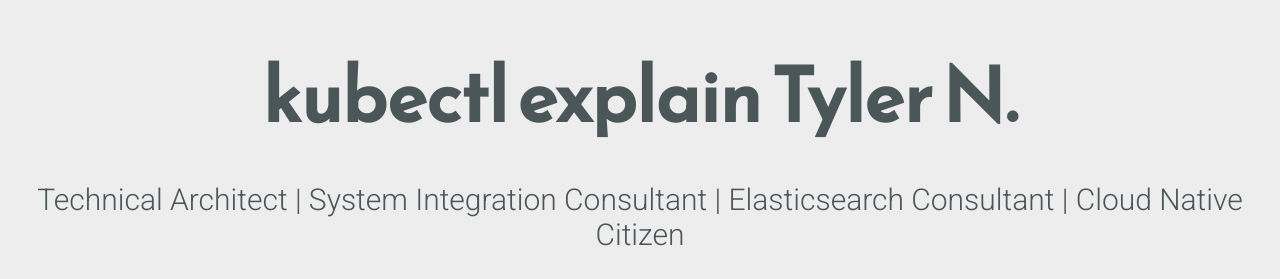
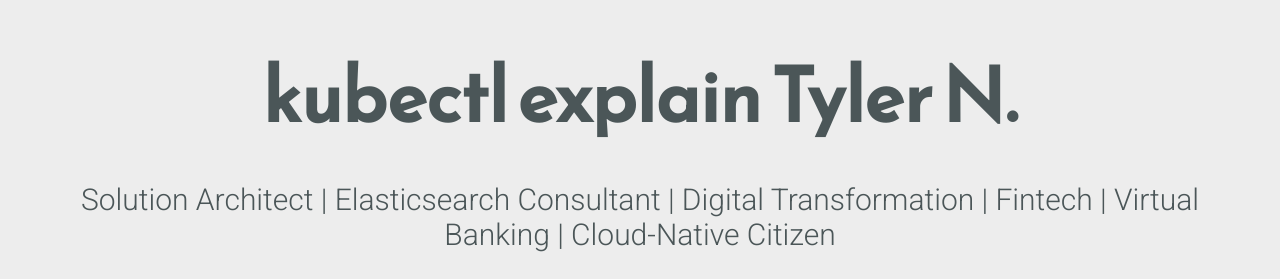
Before and after one commit to tylern91/tylern91.github.io, a plain HTML site: page index.html in a window 1280 px wide. Shown: the part 200-479 px from the top of the page. Drawn offline with Linux system fonts and the light colour scheme.

Commit message:
fix: headline

```diff
--- a/index.html
+++ b/index.html
@@ -18,7 +18,7 @@
 <body>
         <main>
                 <div class="intro">kubectl explain Tyler N.</div>
-                <div class="tagline">Technical Architect | System Integration Consultant | Elasticsearch Consultant | Cloud Native Citizen</div>
+                <div class="tagline">Solution Architect | Elasticsearch Consultant | Digital Transformation | Fintech | Virtual Banking | Cloud-Native Citizen</div>
                 <!-- Find your icons from here - https://fontawesome.com/icons?d=gallery&s=brands -->
                 <div class="icons-social">
                         <a target="_blank" href="mailto:tyler.nguyen1191@gmail.com"><i class="far fa-envelope-open"></i></a>
```
